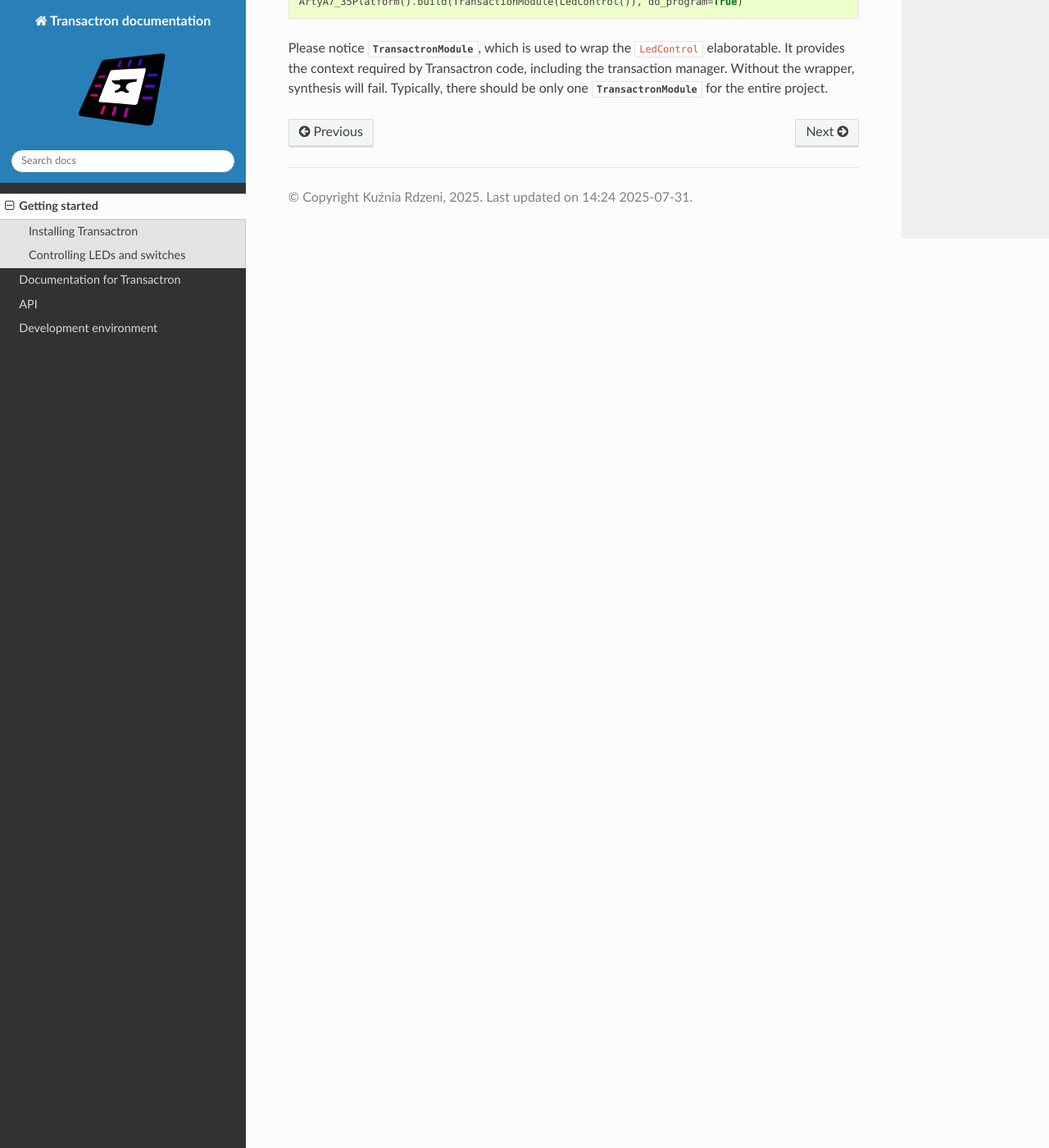
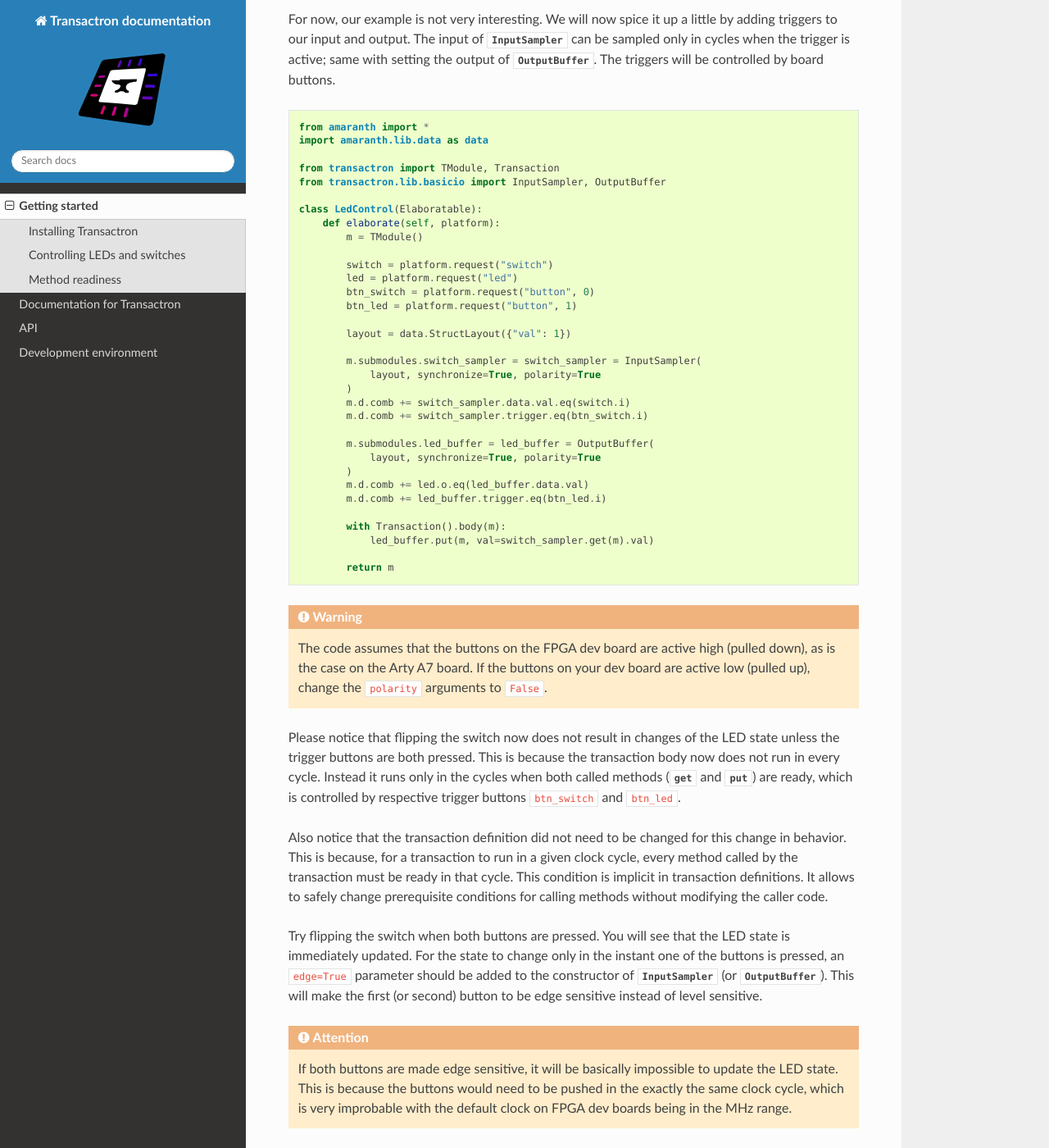
Before and after one commit to tilk/transactron, a Sphinx documentation site: the page built from docs/getting-started.md, in a window 1280 px wide and 1400 px high, scrolled down 1917 px. Shown: the whole window at 82% size. Built offline with Sphinx 7.4.7 and the Read the Docs theme 3.1.0, drawn with Linux system fonts in a browser that asks for light colours; the version number could not be read and is left out; some of the changed text lies outside the part shown.

Commit message:
Method readiness

````diff
--- a/docs/_code/ledcontrol1.py
+++ b/docs/_code/ledcontrol2.py
@@ -4,21 +4,28 @@ import amaranth.lib.data as data
 from transactron import TModule, Transaction
 from transactron.lib.basicio import InputSampler, OutputBuffer
 
-
 class LedControl(Elaboratable):
     def elaborate(self, platform):
         m = TModule()
 
+        switch = platform.request("switch")
         led = platform.request("led")
-        switch = platform.request("switch")
+        btn_switch = platform.request("button", 0)
+        btn_led = platform.request("button", 1)
 
         layout = data.StructLayout({"val": 1})
 
-        m.submodules.switch_sampler = switch_sampler = InputSampler(layout, synchronize=True)
+        m.submodules.switch_sampler = switch_sampler = InputSampler(
+            layout, synchronize=True, polarity=True
+        )
         m.d.comb += switch_sampler.data.val.eq(switch.i)
+        m.d.comb += switch_sampler.trigger.eq(btn_switch.i)
 
-        m.submodules.led_buffer = led_buffer = OutputBuffer(layout, synchronize=True)
+        m.submodules.led_buffer = led_buffer = OutputBuffer(
+            layout, synchronize=True, polarity=True
+        )
         m.d.comb += led.o.eq(led_buffer.data.val)
+        m.d.comb += led_buffer.trigger.eq(btn_led.i)
 
         with Transaction().body(m):
             led_buffer.put(m, val=switch_sampler.get(m).val)
--- a/docs/getting-started.md
+++ b/docs/getting-started.md
@@ -1,4 +1,4 @@
-% TODO: Later, when a Transactron guide is written, add links to Transactron concepts (e.g. method, transaction, transaction manager...)
+% TODO: Later, when a Transactron guide is written, add links to Transactron concepts (e.g. method, transaction, transaction manager, method readiness...)
 
 # Getting started
 
@@ -49,6 +49,12 @@ Inside the body, the {py:attr}`~transactron.lib.basicio.OutputBuffer.put` method
 Because of the layout definition `layout`, both the `put` parameter and the field of the structure returned from `get` are named `val`.
 The transaction defined here will run in every cycle, ensuring that the LED always shows the value of the switch.
 
+:::{note}
+Other than method calls, transaction and method bodies can contain arbitrary Python and Amaranth code.
+The Python code of the definition is run once, while Amaranth [assignments]{inv:#lang-assigns} are active only in cycles when the defined transaction or method runs.
+This will be showcased in later part of the tutorial.
+:::
+
 The example component can be synthesized and programmed to your FPGA dev board using the following code.
 The code uses the Digilent Arty A7 board.
 For it to work, Vivado and `xc3sprog` need to be installed.
@@ -63,3 +69,37 @@ Please notice {py:class}`~transactron.core.manager.TransactronModule`, which is
 It provides the context required by Transactron code, including the transaction manager.
 Without the wrapper, synthesis will fail.
 Typically, there should be only one {py:class}`~transactron.core.manager.TransactronModule` for the entire project.
+
+## Method readiness
+
+For now, our example is not very interesting.
+We will now spice it up a little by adding triggers to our input and output.
+The input of {py:class}`~transactron.lib.basicio.InputSampler` can be sampled only in cycles when the trigger is active; same with setting the output of {py:class}`~transactron.lib.basicio.OutputBuffer`.
+The triggers will be controlled by board buttons.
+
+```{literalinclude} _code/ledcontrol2.py
+```
+
+:::{warning}
+The code assumes that the buttons on the FPGA dev board are active high (pulled down), as is the case on the Arty A7 board.
+If the buttons on your dev board are active low (pulled up), change the `polarity` arguments to `False`.
+:::
+
+Please notice that flipping the switch now does not result in changes of the LED state unless the trigger buttons are both pressed.
+This is because the transaction body now does not run in every cycle.
+Instead it runs only in the cycles when both called methods ({py:attr}`~transactron.lib.basicio.InputSampler.get` and {py:attr}`~transactron.lib.basicio.OutputBuffer.put`) are ready, which is controlled by respective trigger buttons `btn_switch` and `btn_led`.
+
+Also notice that the transaction definition did not need to be changed for this change in behavior.
+This is because, for a transaction to run in a given clock cycle, every method called by the transaction must be ready in that cycle.
+This condition is implicit in transaction definitions.
+It allows to safely change prerequisite conditions for calling methods without modifying the caller code.
+
+Try flipping the switch when both buttons are pressed.
+You will see that the LED state is immediately updated.
+For the state to change only in the instant one of the buttons is pressed, an `edge=True` parameter should be added to the constructor of {py:class}`~transactron.lib.basicio.InputSampler` (or {py:class}`~transactron.lib.basicio.OutputBuffer`).
+This will make the first (or second) button to be edge sensitive instead of level sensitive.
+
+:::{attention}
+If both buttons are made edge sensitive, it will be basically impossible to update the LED state.
+This is because the buttons would need to be pushed in the exactly the same clock cycle, which is very improbable with the default clock on FPGA dev boards being in the MHz range.
+:::
````
